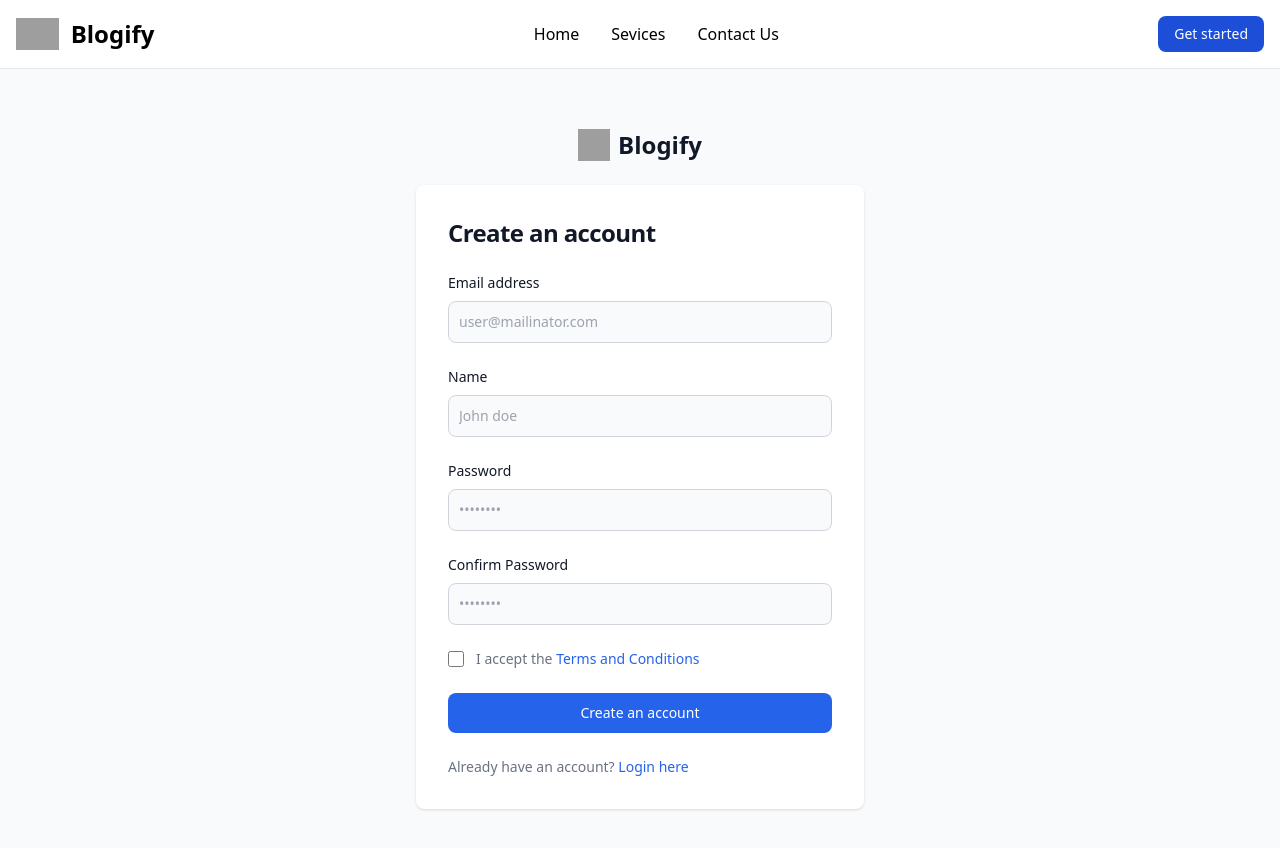
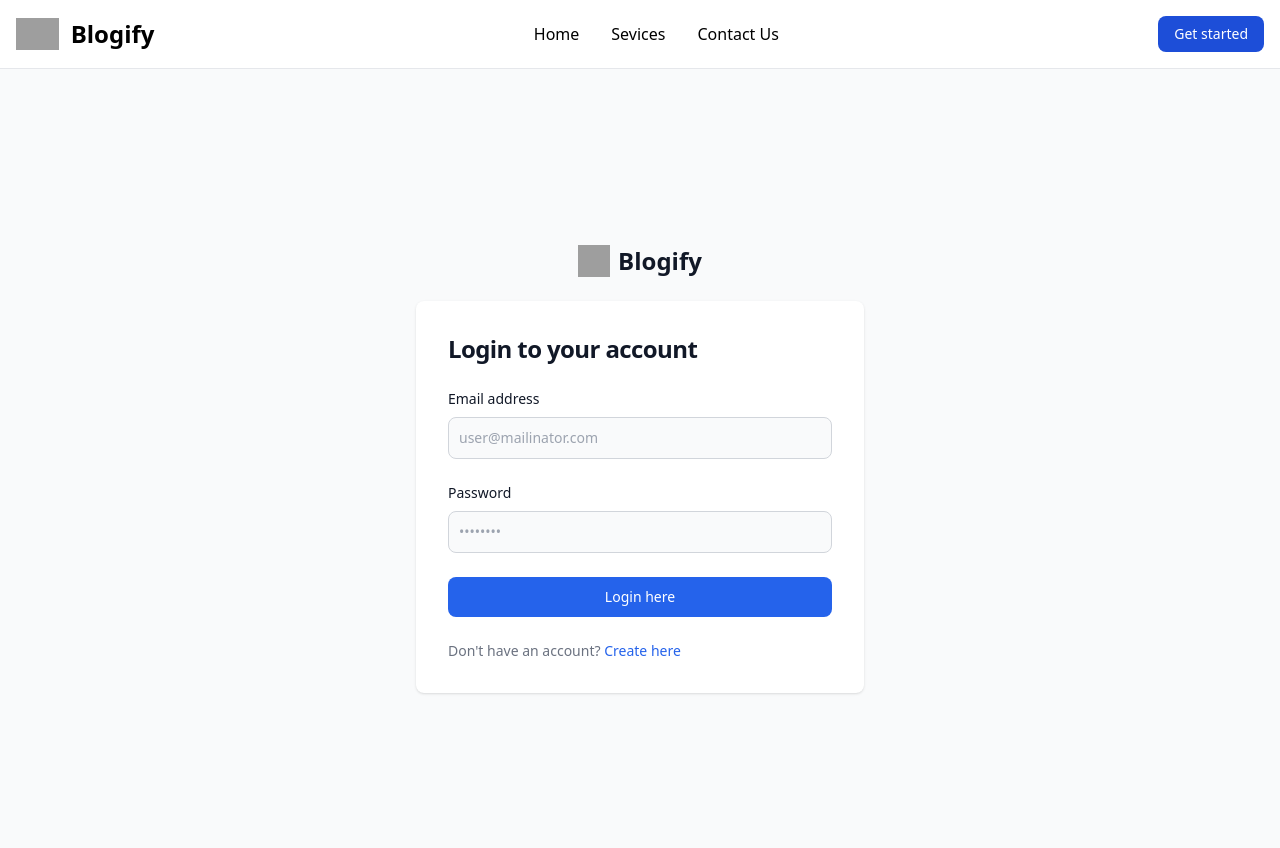
Before and after one commit to abdur-rehman-ali/react-appwrite-mega-project, a React (Vite) app: page / in a window 1280 px wide. Shown: the top 848 px of the page. Built offline with nearby package versions, Linux system fonts and the light colour scheme; grey boxes are pictures that could not be loaded.

Commit message:
Login page

```diff
--- a/src/App.jsx
+++ b/src/App.jsx
@@ -1,11 +1,13 @@
 import Navbar from "./components/navbar/Navbar"
+import LoginUser from "./pages/LoginUser"
 import RegisterUser from "./pages/RegisterUser"
 
 function App() {
   return (
     <>
       <Navbar/>
-      <RegisterUser />
+      {/* <RegisterUser /> */}
+      <LoginUser/>
     </>
   )
 }
--- /dev/null
+++ b/src/pages/LoginUser.jsx
@@ -0,0 +1,45 @@
+import React from 'react'
+import Input from '../components/shared/Input'
+
+const LoginUser = () => {
+  return (
+    <section className="bg-gray-50 dark:bg-gray-900">
+      <div className="flex flex-col items-center justify-center px-6 py-8 mx-auto md:h-screen lg:py-0">
+        <a href="#" className="flex items-center mb-6 text-2xl font-semibold text-gray-900 dark:text-white">
+          <img className="w-8 h-8 mr-2" src="https://flowbite.s3.amazonaws.com/blocks/marketing-ui/logo.svg" alt="logo" />
+          Blogify
+        </a>
+        <div className="w-full bg-white rounded-lg shadow dark:border md:mt-0 sm:max-w-md xl:p-0 dark:bg-gray-800 dark:border-gray-700">
+          <div className="p-6 space-y-4 md:space-y-6 sm:p-8">
+            <h1 className="text-xl font-bold leading-tight tracking-tight text-gray-900 md:text-2xl dark:text-white">
+              Login to your account
+            </h1>
+            <form className="space-y-4 md:space-y-6" action="#">
+              <Input
+                type="email"
+                labelText="Email address"
+                placeholder="user@mailinator.com"
+                name="email"
+                required
+              />
+              <Input
+                type="password"
+                labelText="Password"
+                placeholder="••••••••"
+                name="password"
+                required
+              />
+
+              <button type="submit" className="w-full text-white bg-primary-600 hover:bg-primary-700 focus:ring-4 focus:outline-none focus:ring-primary-300 font-medium rounded-lg text-sm px-5 py-2.5 text-center dark:bg-primary-600 dark:hover:bg-primary-700 dark:focus:ring-primary-800">Login here</button>
+              <p className="text-sm font-light text-gray-500 dark:text-gray-400">
+                Don't have an account? <a href="#" className="font-medium text-primary-600 hover:underline dark:text-primary-500">Create here</a>
+              </p>
+            </form>
+          </div>
+        </div>
+      </div>
+    </section>
+  )
+}
+
+export default LoginUser
```
